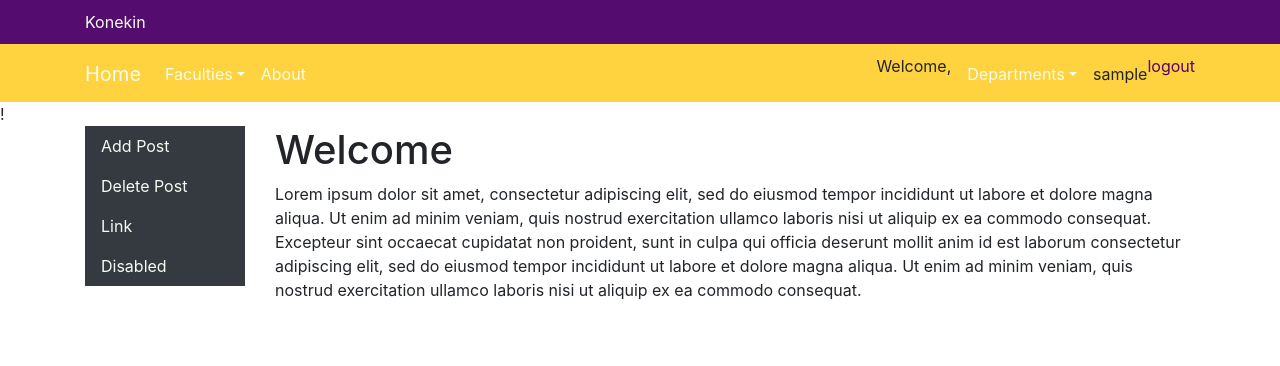
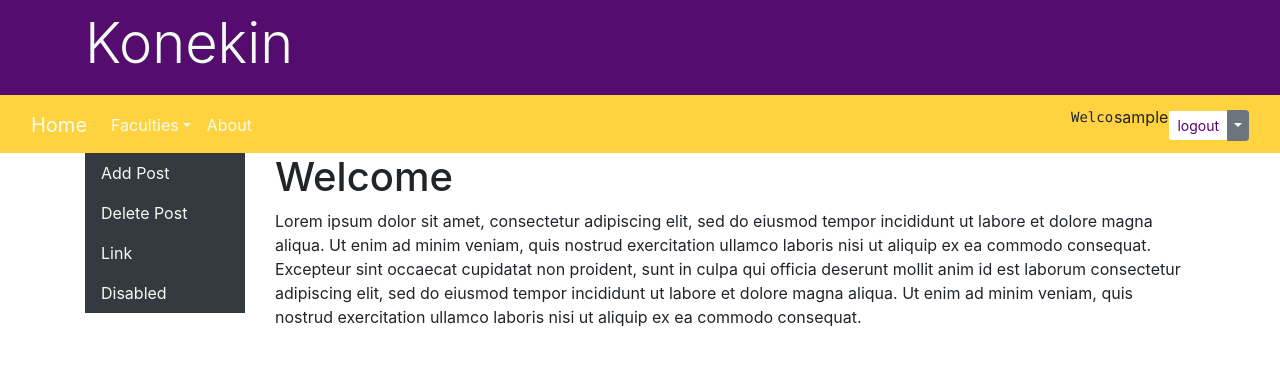
Before and after one commit to 2018-PemrogramanWeb-D/tugas7-fp-proposal-konekin, a PHP site: page /home.php in a window 1280 px wide. Shown: the top 366 px of the page. Run offline with PHP 8.4, Linux system fonts and the light colour scheme; the visitor is signed in with stand-in values (Sample User, id 1).

Commit message:
tambah dokumentasi

```diff
--- a/custom.css
+++ b/custom.css
@@ -4,9 +4,10 @@
     padding-bottom: 10px;
     margin-bottom: 0px;
     border-radius: 0px;
+    color: #f3fcf0;
 }
 
-.display-6{
+.display-4{
     color: #f3fcf0;
 }
 
--- a/home.php
+++ b/home.php
@@ -29,15 +29,15 @@
 <body>
 
 
-    <div class="jumbotron">
+    <div class="jumbotron jumbotron-fluid">
         <div class="container">
-            <a href="home.php" h1 class="display-6">Konekin</h1>
+            <h1 class="display-4">Konekin</h1>
         </div>
     </div>
 
 
         <nav class="navbar navbar-expand-lg">
-        <div class="container">
+            <div class="container col-sm-10">
                 <a href = "home.php" class="navbar-brand" href="#">Home</a>
                 <button class="navbar-toggler" type="button" data-toggle="collapse" data-target="#navbarsExample07" aria-controls="navbarsExample07" aria-expanded="false" aria-label="Toggle navigation">
                 <span class="navbar-toggler-icon"></span>
@@ -66,27 +66,33 @@
                     </li>
                 </ul>
 
+
+
+                </div>
+            </div>
+            <div class="container col-sm-2">
                 <?php if (isset($_SESSION['username'])) : ?>
-                <p>Welcome,</p>
-                <a class="nav-link dropdown-toggle" href="https://example.com" id="dropdown07" data-toggle="dropdown" aria-haspopup="true" aria-expanded="false">Departments</a>
-                    <div class="dropdown-menu" aria-labelledby="dropdown07">
+                    <pre>Welcome,</pre>
+                    <p><?php echo $_SESSION['username']; ?></p>
+
+
+                    <div class="btn-group">
+                        <button class="btn btn-sample btn-sm" type="button">
+                            <a href="home.php?logout='1'" style="color: #5a006a;">logout</a>
+                        </button>
+                        <button type="button" class="btn btn-sm btn-secondary dropdown-toggle dropdown-toggle-split" data-toggle="dropdown" aria-haspopup="true" aria-expanded="false">
+                            <span class="sr-only">Toggle Dropdown</span>
+                        </button>
+                        <div class="dropdown-menu">
                             <a class="dropdown-item" href="#">Action</a>
                             <a class="dropdown-item" href="#">Another action</a>
                             <a class="dropdown-item" href="#">Something else here</a>
                         </div>
+                    </div>
 
-
-
-
-                <?php echo $_SESSION['username']; ?>
-                <p> <a href="home.php?logout='1'" style="color: #5a006a;">logout</a> </p>
                 <?php endif ?>
-
-            </div>
             </div>
         </nav>
-
-!
 
 
     <div class="container">
```
Also changed, not shown: server.php (+7 -1 lines). Lines whose indentation alone changed are shown as unchanged.
